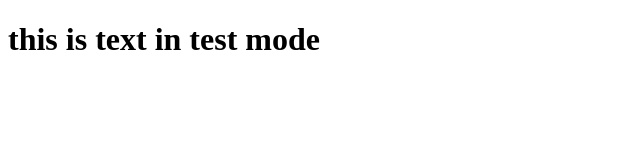
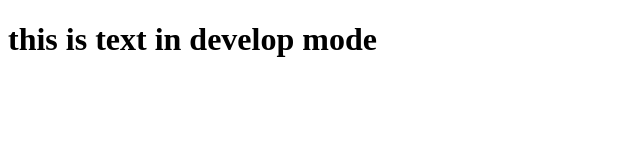
Before and after one commit to Mobin-119/Git, a plain HTML site: page sss.html in a window 1280 px wide. Shown: the whole page, without its empty margins (0-640 px from the left). Drawn offline with Linux system fonts and the light colour scheme.

Commit message:
add develop text

```diff
--- a/sss.html
+++ b/sss.html
@@ -6,6 +6,6 @@
     <title>Document</title>
 </head>
 <body>
-    <h1>this is text in test mode</h1>
+    <h1>this is text in develop mode</h1>
 </body>
 </html>
```
